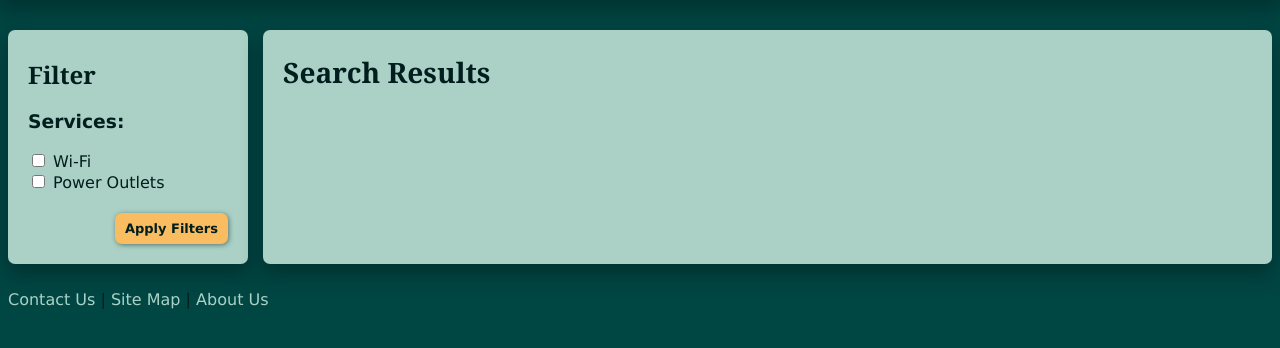
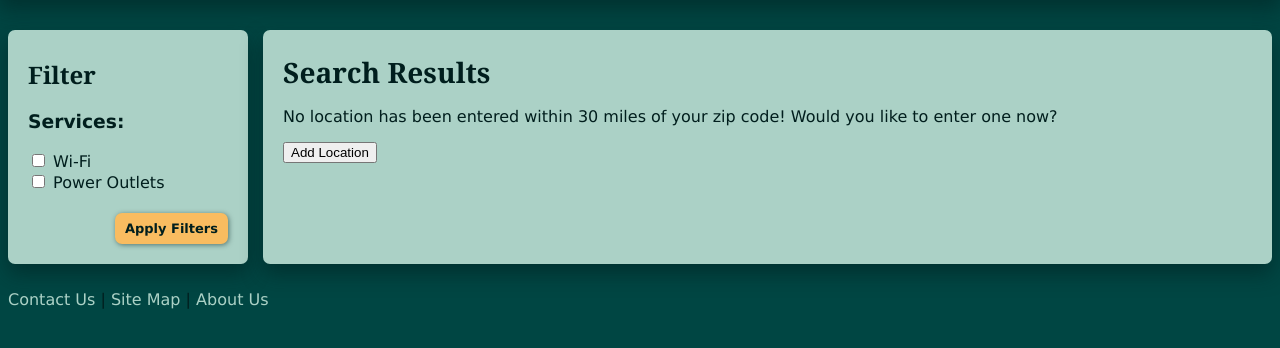
Before and after one commit to JaclynW/StudySpaceFinder, a PHP site: page /listings.php in a window 1280 px wide. Shown: the part 68-416 px from the top of the page. Run offline with PHP 8.4, Linux system fonts and the light colour scheme.

Commit message:
Update listings.php

```diff
--- a/listings.php
+++ b/listings.php
@@ -5,7 +5,7 @@
     <meta name="viewport" content="width=device-width, initial-scale=1.0">
     <title>Study Spot Finder - Listings</title>
     <link rel="icon" href="assets/icon.png" type="image/png">
-    <link rel="stylesheet" href="css/style.css">
+    <link rel="stylesheet" href="style.css">
 </head>
 <body>
 
@@ -47,6 +47,10 @@
                 $filteredResults = $results;
             }
 
+            if (empty($filteredResults)) {
+                echo "<p>No location has been entered within 30 miles of your zip code! Would you like to enter one now?</p>";
+                echo "<button onclick=\"window.location.href='login.php'\">Add Location</button>";
+            } else {
                 foreach ($filteredResults as $row) {
                     echo "<div class='listing' onclick='showDetails(\"details{$row['location_id']}\")'>";
                     echo "<h3>{$row['location_name']}</h3>";
@@ -58,6 +62,7 @@
                     echo "<p>Opening Hours: {$row['hours']}</p>";
                     echo "<a href='{$row['google_maps_link']}' target='_blank'>Get Directions</a> | <a href='#'>Website</a>";
                     echo "</div>";
+                }
             }
             ?>
         </section>
```
Lines whose indentation alone changed are shown as unchanged.
